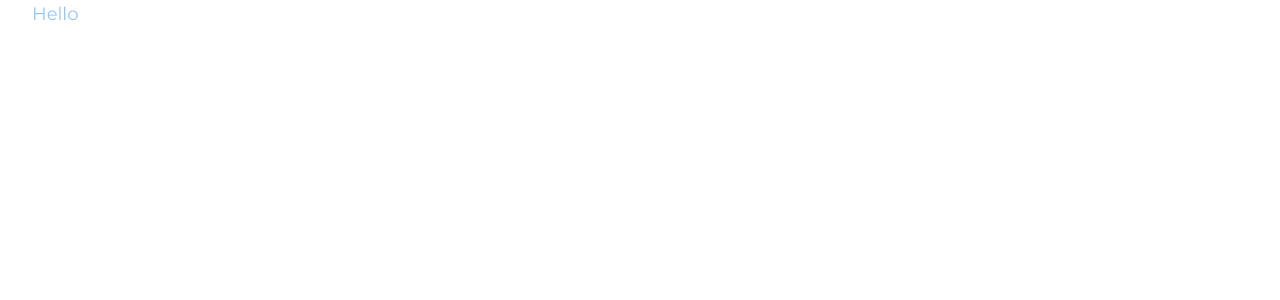
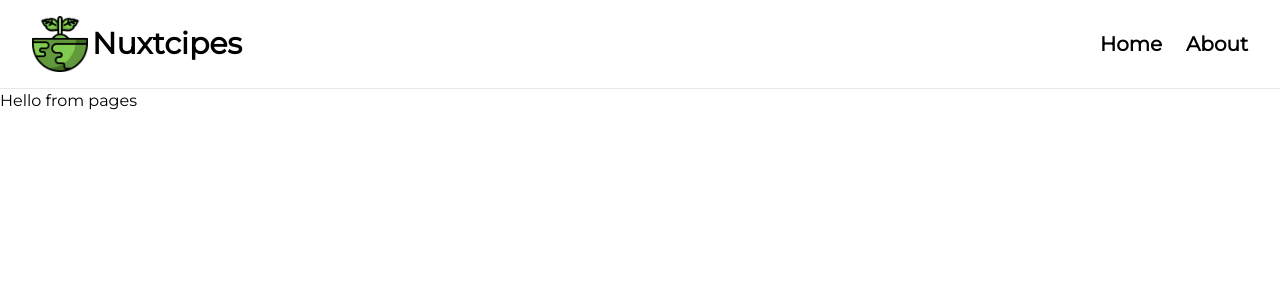
Before and after one commit to emrekrt1655/Nuxtcipes, a Nuxt app: page / in a window 1280 px wide. Shown: the top 300 px of the page. Built offline with nearby package versions, Linux system fonts and the light colour scheme.

Commit message:
adding components

```diff
--- a/app/app.vue
+++ b/app/app.vue
@@ -1,7 +1,9 @@
 <template>
   <div>
-    <div class="font-Montserrat container">
-      <h1 class="text-lg text-blue-300">Hello</h1>
+    <div class="font-Montserrat ">
+      <NuxtLayout>
+        <NuxtPage />
+      </NuxtLayout>
     </div>
   </div>
 </template>
--- /dev/null
+++ b/app/components/BaseNavigation.vue
@@ -0,0 +1,25 @@
+<script setup lang="ts">
+
+</script>
+
+<template>
+    <header class="py-4 border-b">
+        <nav class="flex container items-center">
+            <NuxtLink to="/" class="flex gap-1 items-center">
+                <img class="w-14" src="/icon-green.png" alt="green-icon">
+                <span class="text-3xl font-bold">Nuxtcipes</span>
+            </NuxtLink>
+            <ul class="flex gap-6 ml-auto text-xl font-bold capitalize ">
+                <li>
+                    <NuxtLink to="/">Home</NuxtLink>
+                </li>
+                <li>
+                    <NuxtLink to="/About">About</NuxtLink>
+                </li>
+            </ul>
+        </nav>
+    </header>
+</template>
+
+
+<style scoped></style>
--- /dev/null
+++ b/app/layouts/default.vue
@@ -0,0 +1,8 @@
+<script setup lang="ts"></script>
+
+<template>
+    <div>
+        <BaseNavigation/>
+        <slot/>
+    </div>
+</template>
--- /dev/null
+++ b/app/layouts/login.vue
@@ -0,0 +1,15 @@
+<script setup lang="ts">
+
+</script>
+
+<template>
+    <div>
+        hello from login
+    </div>
+</template>
+
+
+
+<style lang="scss" scoped>
+
+</style>
--- /dev/null
+++ b/app/pages/index.vue
@@ -0,0 +1,8 @@
+<script setup lang="ts">
+
+</script>
+<template>
+    <div>
+        <h1>Hello from pages</h1>
+    </div>
+</template>
```
Also changed, not shown: app/pages/About.vue (added, +13 -0 lines), public/icon-green.png (added).
